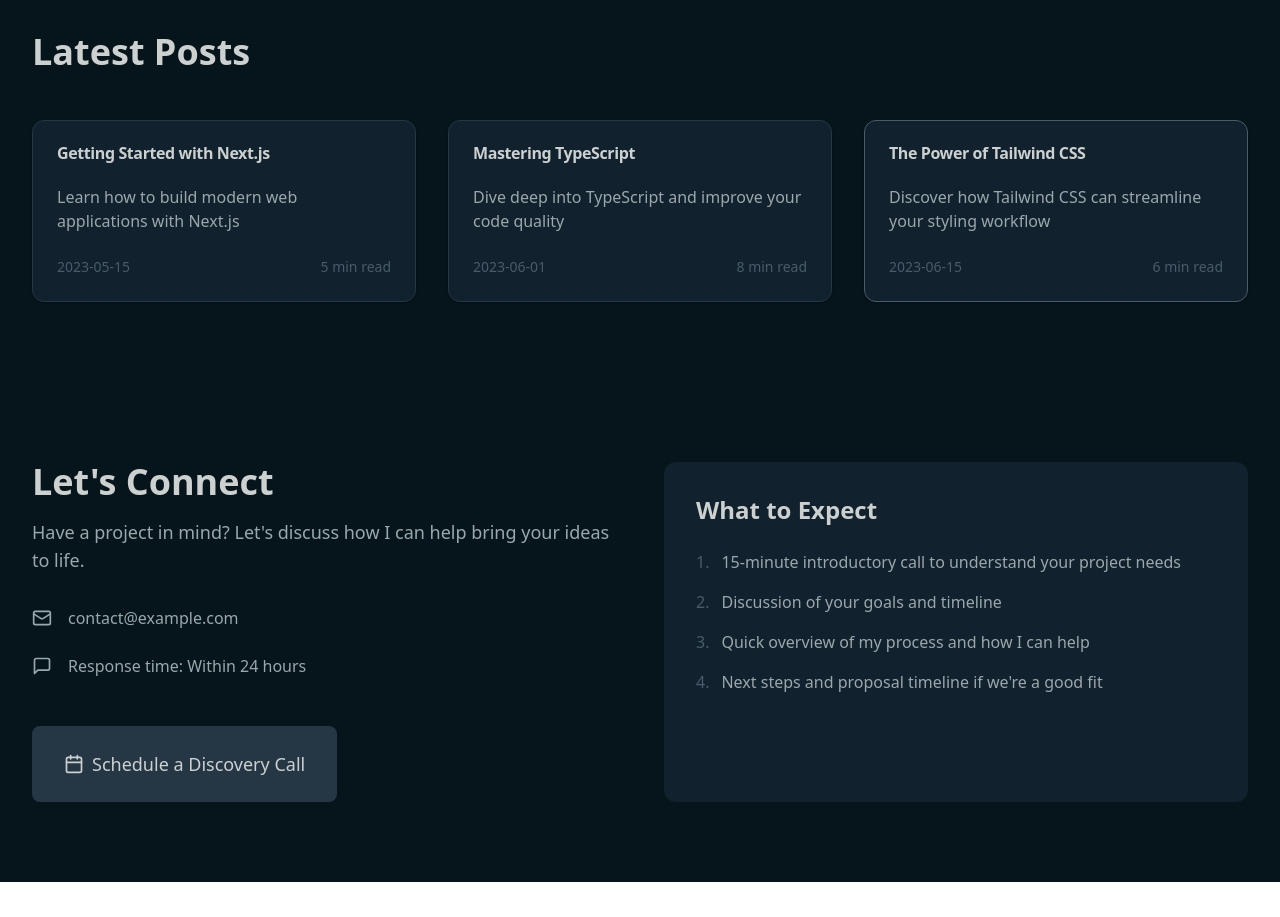
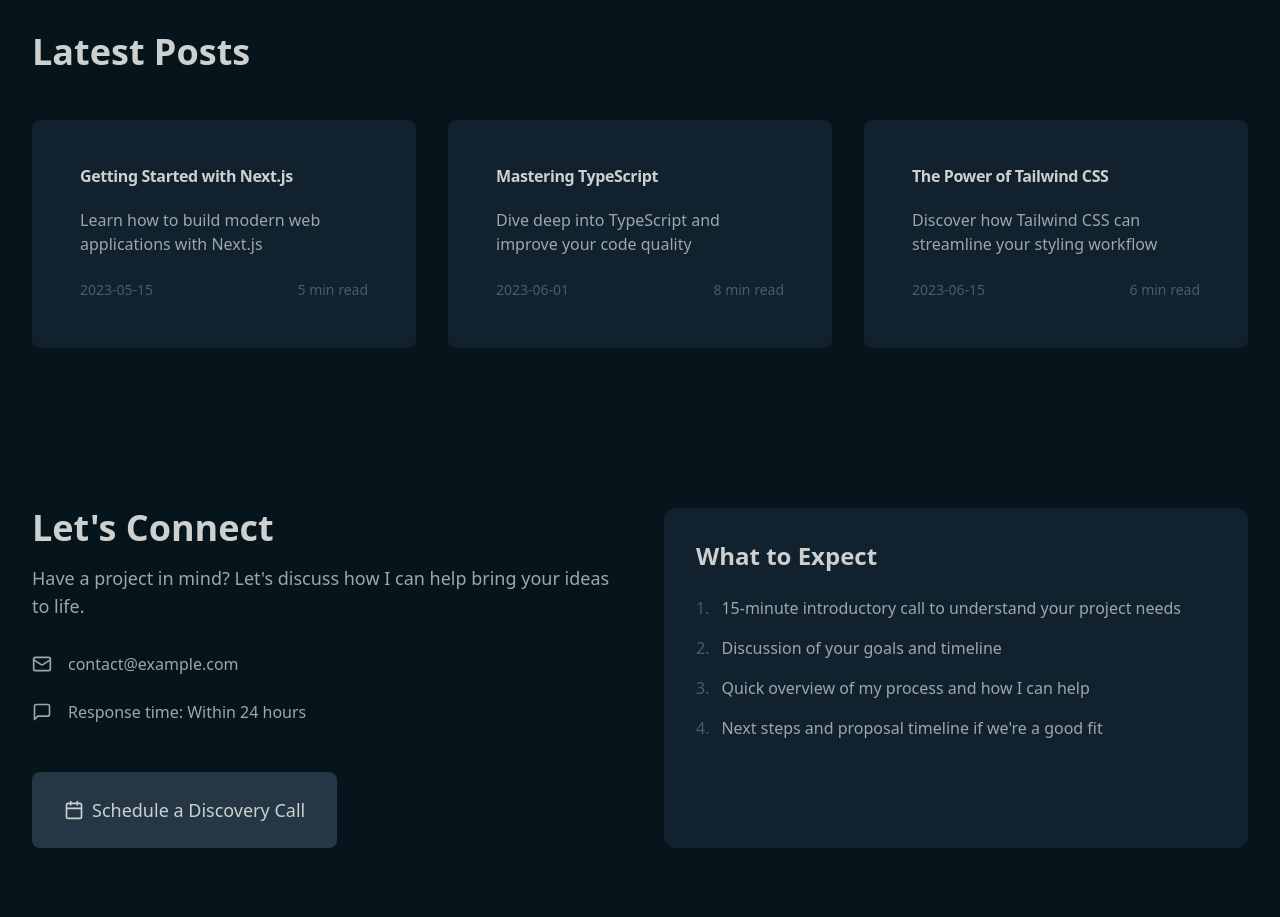
Before and after one commit to Abraham12611/my-portfolio, a Next.js app: page / in a window 1280 px wide. Shown: the part 2660-3577 px from the top of the page. Before the commit the page ends 3542 px from the top, so only its background shows below. Built offline with nearby package versions, Linux system fonts and the light colour scheme.

Commit message:
Refactor BlogPostCard component to improve link handling and update slug for Tailwind CSS post

```diff
--- a/components/blog-post-card.tsx
+++ b/components/blog-post-card.tsx
@@ -11,7 +11,10 @@
 
 export function BlogPostCard({ title, excerpt, date, readTime, slug }: BlogPostCardProps) {
   return (
-    <Card className="bg-[#11212D] border-[#253745] hover:border-[#4A5C6A] transition-colors">
+    <Link
+      href={`/blog/${slug}`}
+      className="block bg-[#11212D] rounded-lg p-6 hover:bg-[#1A2F3D] transition-colors"
+    >
       <CardHeader>
         <CardTitle className="text-[#CCD0CF]">{title}</CardTitle>
       </CardHeader>
@@ -22,9 +25,7 @@
         <span>{date}</span>
         <span>{readTime}</span>
       </CardFooter>
-      <Link href={`/blog/${slug}`} className="absolute inset-0">
-        <span className="sr-only">View {title}</span>
-      </Link>
-    </Card>
+      <span className="sr-only">View {title}</span>
+    </Link>
   )
 }
--- a/components/sections/posts-section.tsx
+++ b/components/sections/posts-section.tsx
@@ -22,7 +22,7 @@
       excerpt: "Discover how Tailwind CSS can streamline your styling workflow",
       date: "2023-06-15",
       readTime: "6 min read",
-      slug: "p"
+      slug: "power-of-tailwind-css"
     },
   ]
 
```
